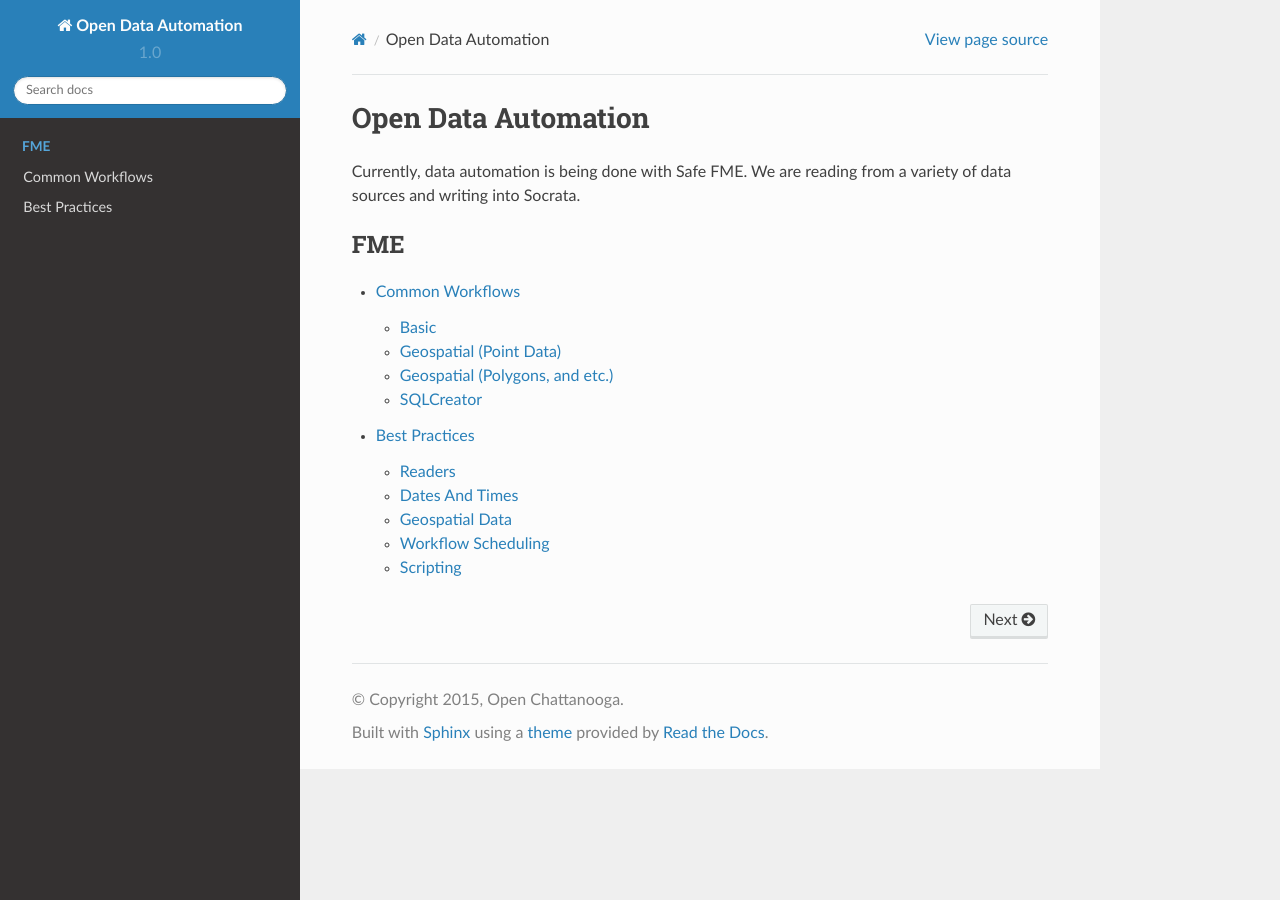
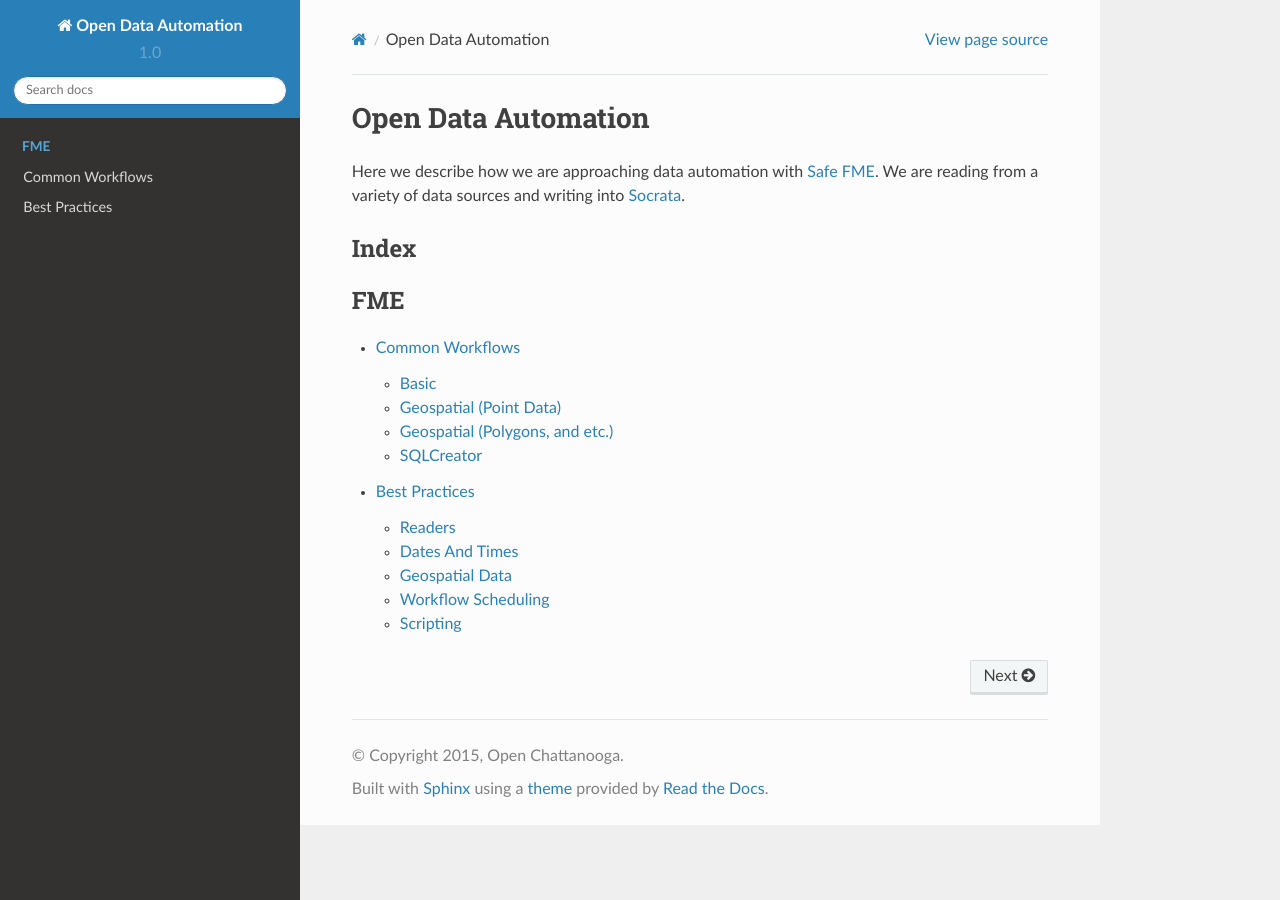
Before and after one commit to openchattanooga/open-data-automation, a Sphinx documentation site: the page built from docs/index.rst, in a window 1280 px wide. Built offline with Sphinx 7.4.7 and the Read the Docs theme 2.0.0, drawn with Linux system fonts in a browser that asks for light colours.

Commit message:
Update index.

```diff
--- a/docs/index.rst
+++ b/docs/index.rst
@@ -6,8 +6,11 @@
 Open Data Automation
 ====================
 
-Currently, data automation is being done with Safe FME. We are reading from a variety of data sources and writing into Socrata.
+Here we describe how we are approaching data automation with `Safe FME <http://www.safe.com>`_. We are reading from a variety of data sources and writing into `Socrata <http://www.socrata.com>`_.
 
+
+Index
+-----
 
 .. toctree::
    :maxdepth: 2
```
